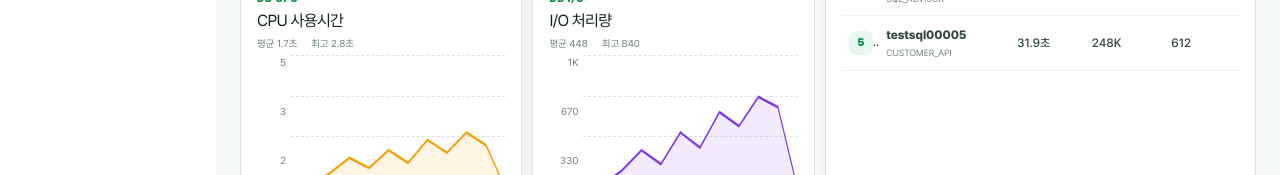
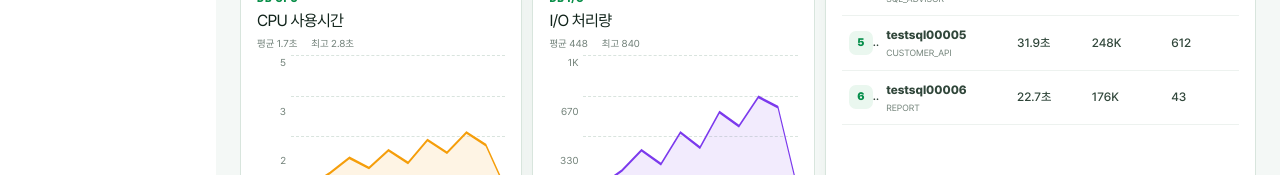
Before and after one commit to DBInc-LifeInsuranceTeam-ITO/SQL-Advisor, a Vue app in the folder frontend/: page /dashboard in a window 1280 px wide. Both pictures are taken after a click on the button "대시보드". Shown: the part 523-698 px from the top of the page. Built offline with nearby package versions, Linux system fonts and the light colour scheme; no server answers.

Commit message:
Show six top SQL rows without scrolling

```diff
--- a/frontend/src/views/awr/AwrDashboard.vue
+++ b/frontend/src/views/awr/AwrDashboard.vue
@@ -107,7 +107,7 @@ type ActivityPoint = MonitoringDashboardResponse['activity']['points'][number]
 const TEST_CONNECTION_ID = -1
 const CHART_SLOT_COUNT = 12
 const CHART_INTERVAL_MS = 2000
-const TOP_SQL_VISIBLE_COUNT = 5
+const TOP_SQL_VISIBLE_COUNT = 6
 
 const connections = ref<TargetDbConnectionResponse[]>([])
 const selectedConnectionId = ref(TEST_CONNECTION_ID)
```
